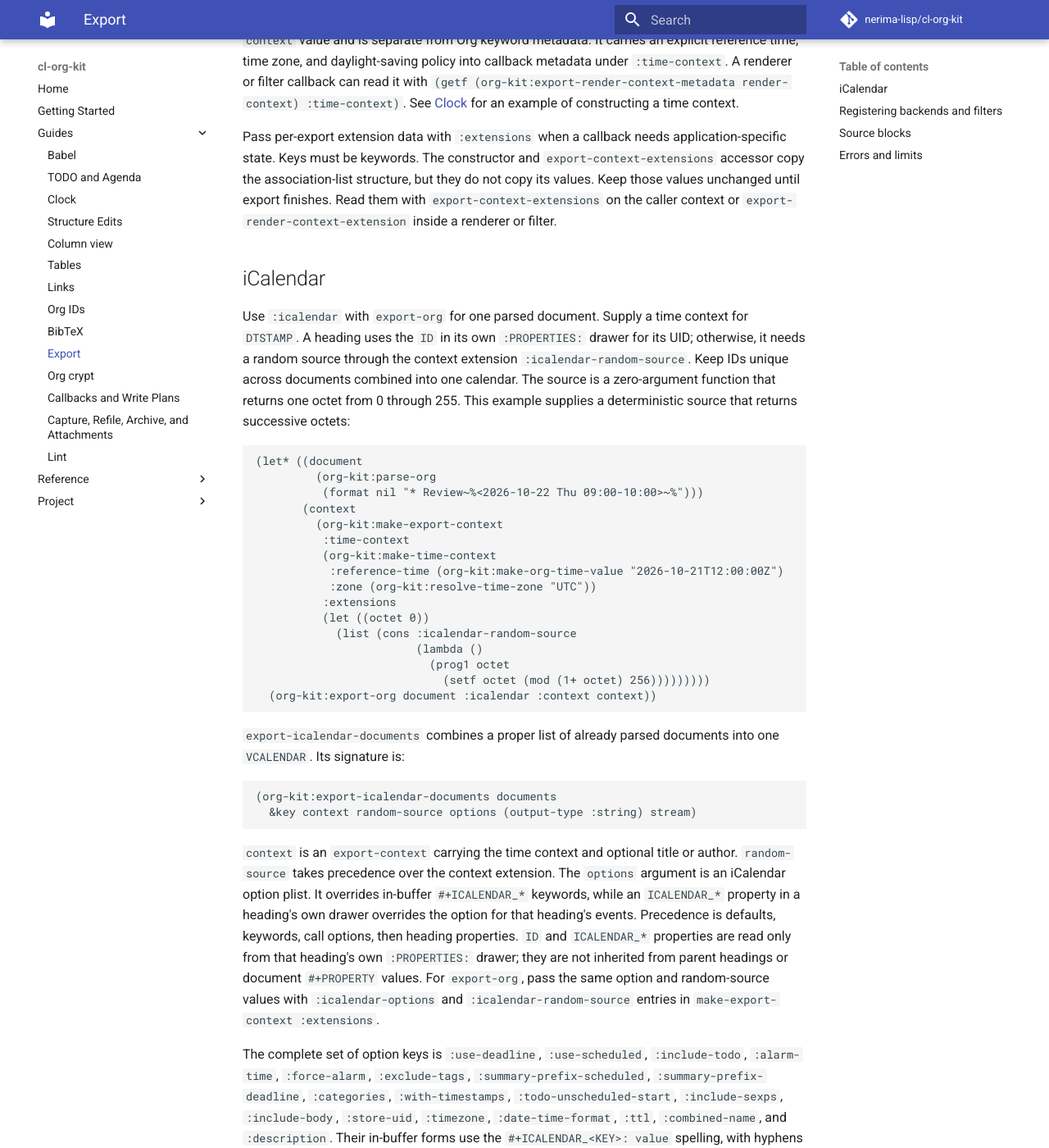
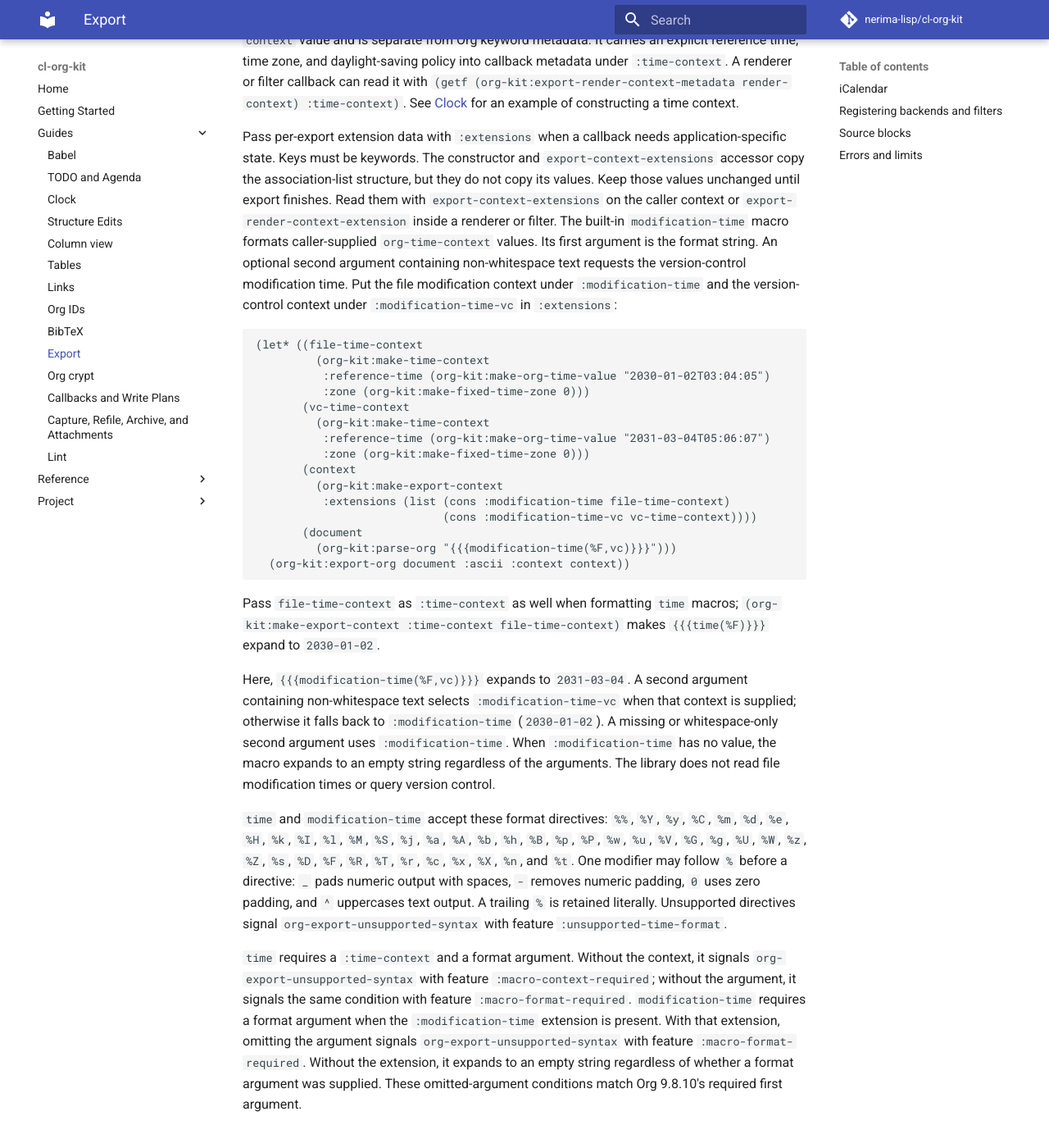
Before and after one commit to nerima-lisp/cl-org-kit, an MkDocs documentation site: the page built from docs/src/guides/export.md, in a window 1280 px wide and 1400 px high, scrolled down 1816 px. Shown: the whole window at 82% size. Built offline with MkDocs 1.6.1 and Material for MkDocs 9.7.7, drawn with Linux system fonts in a browser that asks for light colours; comment, search, counter and statistics services are not loaded.

Commit message:
feat(export): expand Org built-in macros

```diff
--- a/docs/src/guides/export.md
+++ b/docs/src/guides/export.md
@@ -98,6 +98,62 @@ application-specific state. Keys must be keywords. The constructor and
 they do not copy its values. Keep those values unchanged until export finishes.
 Read them with `export-context-extensions` on the caller context or
 `export-render-context-extension` inside a renderer or filter.
+The built-in `modification-time` macro formats caller-supplied
+`org-time-context` values. Its first argument is the format string. An optional
+second argument containing non-whitespace text requests the version-control
+modification time. Put
+the file modification context under `:modification-time` and the version-control
+context under `:modification-time-vc` in `:extensions`:
+
+~~~lisp
+(let* ((file-time-context
+         (org-kit:make-time-context
+          :reference-time (org-kit:make-org-time-value "2030-01-02T03:04:05")
+          :zone (org-kit:make-fixed-time-zone 0)))
+       (vc-time-context
+         (org-kit:make-time-context
+          :reference-time (org-kit:make-org-time-value "2031-03-04T05:06:07")
+          :zone (org-kit:make-fixed-time-zone 0)))
+       (context
+         (org-kit:make-export-context
+          :extensions (list (cons :modification-time file-time-context)
+                            (cons :modification-time-vc vc-time-context))))
+       (document
+         (org-kit:parse-org "{{{modification-time(%F,vc)}}}")))
+  (org-kit:export-org document :ascii :context context))
+~~~
+
+Pass `file-time-context` as `:time-context` as well when formatting `time`
+macros; `(org-kit:make-export-context :time-context file-time-context)` makes
+`{{{time(%F)}}}` expand to `2030-01-02`.
+
+Here, `{{{modification-time(%F,vc)}}}` expands to `2031-03-04`. A second
+argument containing non-whitespace text selects `:modification-time-vc` when
+that context is supplied; otherwise it falls back to `:modification-time`
+(`2030-01-02`). A missing or whitespace-only second argument uses
+`:modification-time`. When `:modification-time` has no value, the macro expands
+to an empty string regardless of the arguments. The library does not read file
+modification times or query version control.
+
+`time` and `modification-time` accept these format directives: `%%`, `%Y`,
+`%y`, `%C`, `%m`, `%d`, `%e`, `%H`, `%k`, `%I`, `%l`, `%M`, `%S`, `%j`, `%a`,
+`%A`, `%b`, `%h`, `%B`, `%p`, `%P`, `%w`, `%u`, `%V`, `%G`, `%g`, `%U`, `%W`,
+`%z`, `%Z`, `%s`, `%D`, `%F`, `%R`, `%T`, `%r`, `%c`, `%x`, `%X`, `%n`, and
+`%t`. One modifier may follow `%` before a directive: `_` pads numeric output
+with spaces, `-` removes numeric padding, `0` uses zero padding, and `^`
+uppercases text output. A trailing `%` is retained literally. Unsupported
+directives signal `org-export-unsupported-syntax` with feature
+`:unsupported-time-format`.
+
+`time` requires a `:time-context` and a format argument. Without the context,
+it signals `org-export-unsupported-syntax` with feature
+`:macro-context-required`; without the argument, it signals the same condition
+with feature `:macro-format-required`. `modification-time` requires a format
+argument when the `:modification-time` extension is present. With that
+extension, omitting the argument signals `org-export-unsupported-syntax` with
+feature `:macro-format-required`. Without the extension, it expands to an
+empty string regardless of whether a format argument was supplied. These
+omitted-argument conditions match Org 9.8.10's required first argument.
 
 ## iCalendar
 
```
Also changed, not shown: 2 other files.
